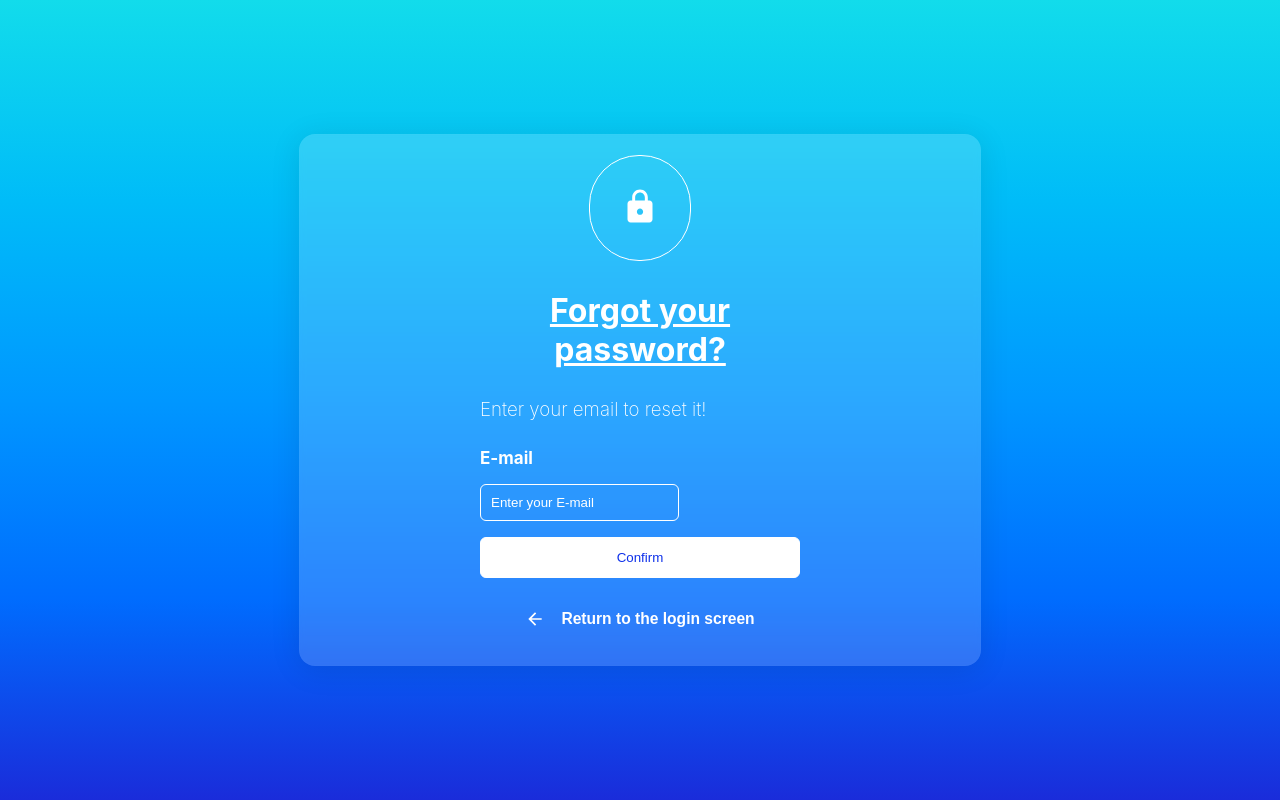
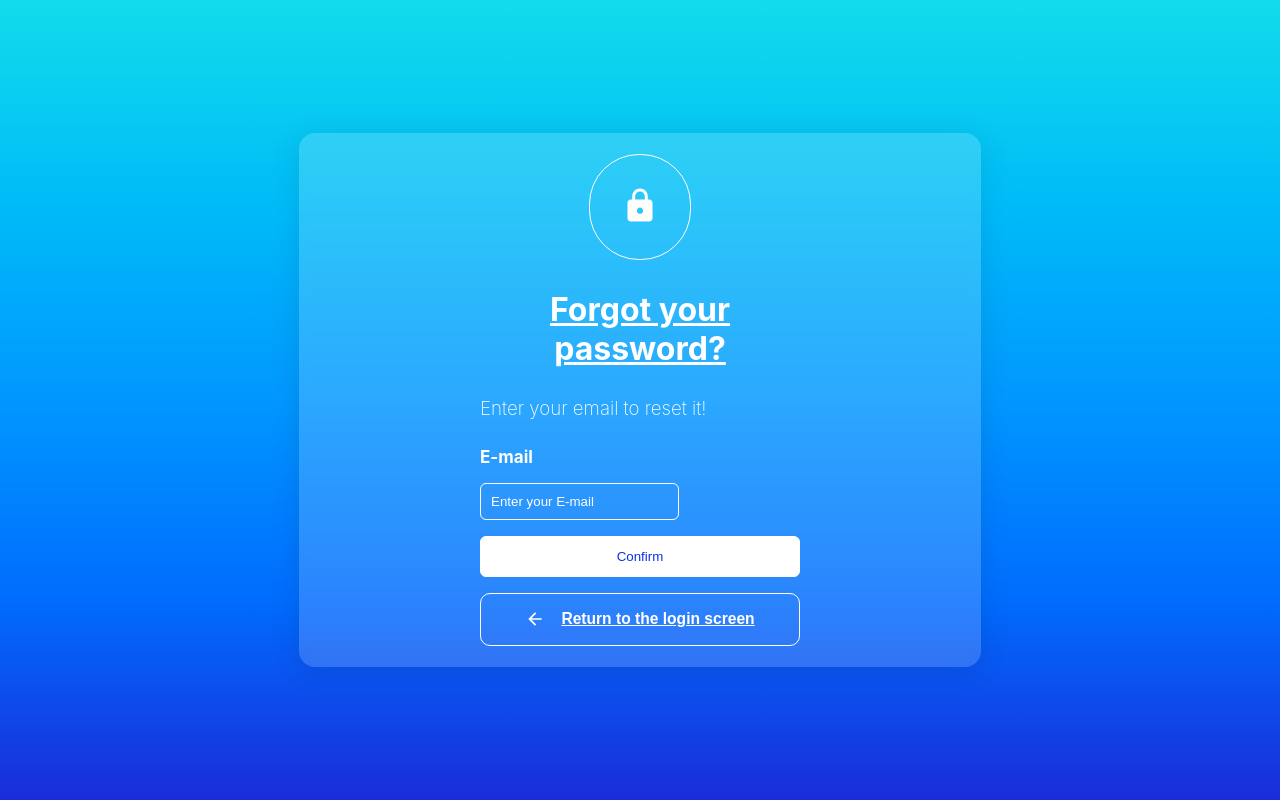
Before and after one commit to Abhishekr2122/news-daily, a React (Create React App) app: page /password in a window 1280 px wide. Built offline with nearby package versions, Linux system fonts and the light colour scheme; the HTML template or start-up script is replaced by a standard one.

Commit message:
Worked on the password page.

```diff
--- a/src/pages/password/BacktoLoginbtn.js
+++ b/src/pages/password/BacktoLoginbtn.js
@@ -1,6 +1,8 @@
 import styled from "styled-components";
 import { IoMdArrowBack } from "react-icons/io";
-import { NavLink } from "react-router-dom";
+import { useState } from "react";
+import { useNavigate } from "react-router-dom";
+import Spinner from "../../ui/Spinner";
 
 const StyledBtn = styled.button`
   display: flex;
@@ -11,25 +13,45 @@ const StyledBtn = styled.button`
   width: 100%;
   border-style: none;
   cursor: pointer;
-  &:hover {
-    text-decoration: underline;
-    text-decoration-color: white;
-  }
+  text-decoration: underline;
+  color: white;
 `;
 
 const StyledHeading = styled.h3`
   color: white;
 `;
 
+const StyledLoginContainer = styled.div`
+  border: 1px solid white;
+  border-radius: 10px;
+`;
+
 export default function BacktoLoginbtn() {
+  const navigate = useNavigate();
+
+  const [isButtonClicked, setIsButtonClicked] = useState(false);
+
+  function handleButtonClick() {
+    setIsButtonClicked(true);
+    setTimeout(function () {
+      navigate("/login");
+      setIsButtonClicked(false);
+    }, 1100);
+  }
+
   return (
-    <NavLink to="/login" style={{ textDecoration: "none" }}>
+    <StyledLoginContainer onClick={handleButtonClick}>
       <StyledBtn>
-        <IoMdArrowBack
-          style={{ color: "white", height: "20px", width: "20px" }}
-        />
+        {isButtonClicked ? (
+          <Spinner />
+        ) : (
+          <IoMdArrowBack
+            style={{ color: "white", height: "20px", width: "20px" }}
+          />
+        )}
+
         <StyledHeading>Return to the login screen</StyledHeading>
       </StyledBtn>
-    </NavLink>
+    </StyledLoginContainer>
   );
 }
```
